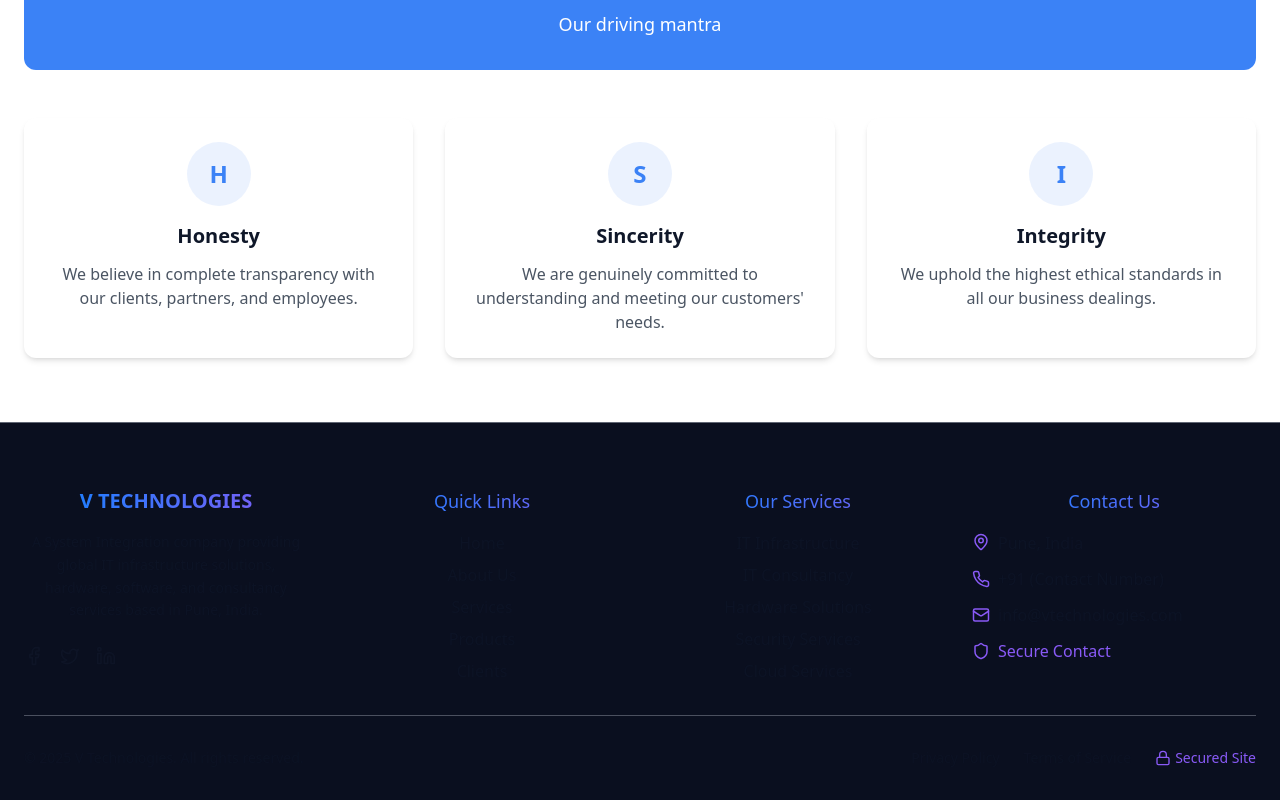
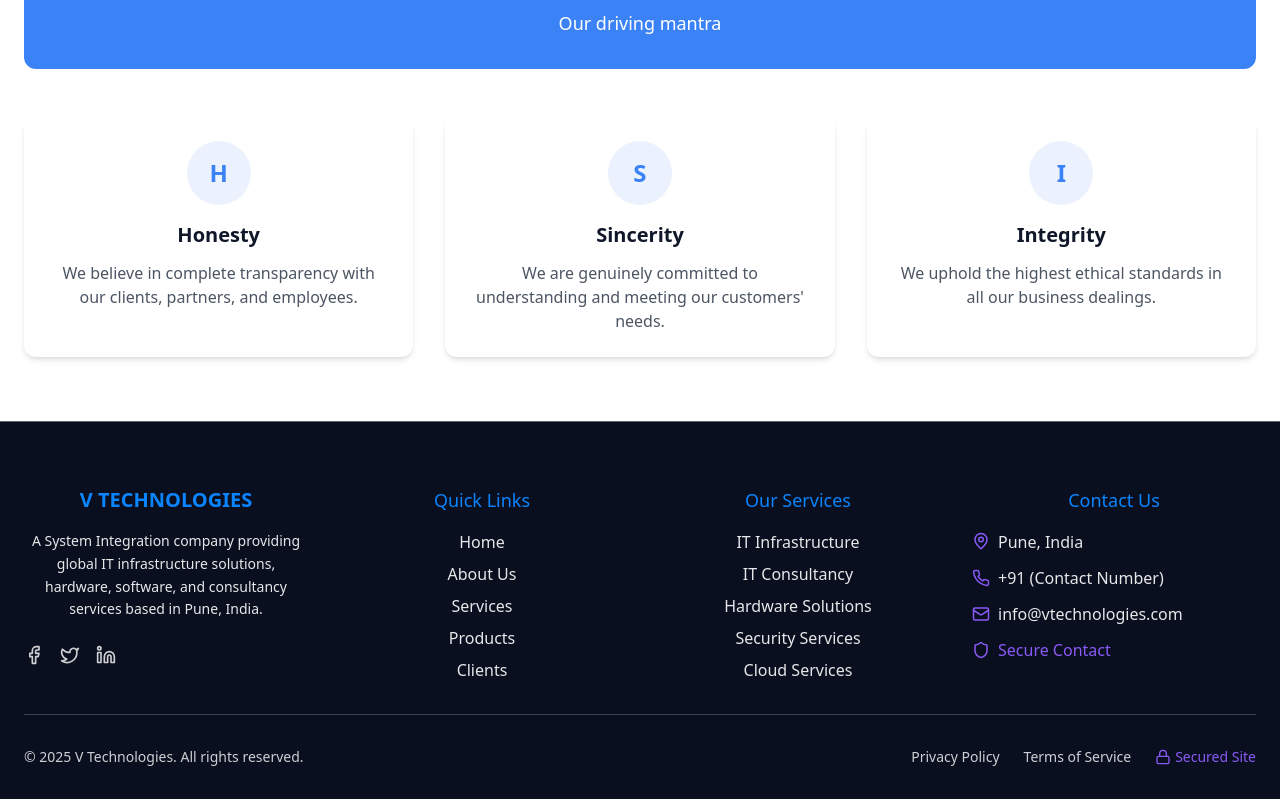
Before and after one commit to Aniket03g/secure-brand-boost-63, a React (Vite) app: page /about in a window 1280 px wide. Shown: the part 1863-2663 px from the top of the page. Built offline with nearby package versions, Linux system fonts and the light colour scheme.

Commit message:
Fix: Improve text readability, adjust image sizes, and navbar styling
- Improved text readability by adjusting text colors.
- Adjusted image sizes to fit card lengths, removing empty space.
- Modified navbar styling for better distinction from the website content.

```diff
--- a/src/components/Footer.tsx
+++ b/src/components/Footer.tsx
@@ -6,23 +6,23 @@ const Footer = () => {
   const currentYear = new Date().getFullYear();
 
   return (
-    <footer className="bg-[#0A0F1F] text-foreground/80 border-t border-border/40">
+    <footer className="bg-[#0A0F1F] text-white border-t border-border/40">
       <div className="container mx-auto pt-16 pb-8 px-4 md:px-6">
         <div className="grid grid-cols-1 md:grid-cols-2 lg:grid-cols-4 gap-8">
           {/* Company Info */}
           <div className="animate-fade-in">
-            <div className="gradient-text text-xl font-bold mb-4">V TECHNOLOGIES</div>
-            <p className="text-sm leading-relaxed opacity-80 mb-6">
+            <div className="text-primary text-xl font-bold mb-4">V TECHNOLOGIES</div>
+            <p className="text-sm leading-relaxed opacity-90 mb-6">
               A System Integration company providing global IT infrastructure solutions, hardware, software, and consultancy services based in Pune, India.
             </p>
             <div className="flex space-x-4 mt-4">
-              <a href="https://facebook.com" className="text-foreground/70 hover:text-accent transition-colors" aria-label="Facebook">
+              <a href="https://facebook.com" className="text-white/80 hover:text-accent transition-colors" aria-label="Facebook">
                 <Facebook size={20} />
               </a>
-              <a href="https://twitter.com" className="text-foreground/70 hover:text-accent transition-colors" aria-label="Twitter">
+              <a href="https://twitter.com" className="text-white/80 hover:text-accent transition-colors" aria-label="Twitter">
                 <Twitter size={20} />
               </a>
-              <a href="https://linkedin.com" className="text-foreground/70 hover:text-accent transition-colors" aria-label="LinkedIn">
+              <a href="https://linkedin.com" className="text-white/80 hover:text-accent transition-colors" aria-label="LinkedIn">
                 <Linkedin size={20} />
               </a>
             </div>
@@ -30,43 +30,43 @@ const Footer = () => {
 
           {/* Quick Links */}
           <div className="animate-fade-in animate-delay-200">
-            <h3 className="text-lg font-medium mb-4 gradient-text">Quick Links</h3>
+            <h3 className="text-lg font-medium mb-4 text-primary">Quick Links</h3>
             <ul className="space-y-2">
-              <li><Link to="/" className="opacity-80 hover:opacity-100 hover:text-accent transition-colors">Home</Link></li>
-              <li><Link to="/about" className="opacity-80 hover:opacity-100 hover:text-accent transition-colors">About Us</Link></li>
-              <li><Link to="/services" className="opacity-80 hover:opacity-100 hover:text-accent transition-colors">Services</Link></li>
-              <li><Link to="/products" className="opacity-80 hover:opacity-100 hover:text-accent transition-colors">Products</Link></li>
-              <li><Link to="/clients" className="opacity-80 hover:opacity-100 hover:text-accent transition-colors">Clients</Link></li>
+              <li><Link to="/" className="text-white/90 hover:text-primary transition-colors">Home</Link></li>
+              <li><Link to="/about" className="text-white/90 hover:text-primary transition-colors">About Us</Link></li>
+              <li><Link to="/services" className="text-white/90 hover:text-primary transition-colors">Services</Link></li>
+              <li><Link to="/products" className="text-white/90 hover:text-primary transition-colors">Products</Link></li>
+              <li><Link to="/clients" className="text-white/90 hover:text-primary transition-colors">Clients</Link></li>
             </ul>
           </div>
 
           {/* Services */}
           <div className="animate-fade-in animate-delay-300">
-            <h3 className="text-lg font-medium mb-4 gradient-text">Our Services</h3>
+            <h3 className="text-lg font-medium mb-4 text-primary">Our Services</h3>
             <ul className="space-y-2">
-              <li><Link to="/services/it-infrastructure" className="opacity-80 hover:opacity-100 hover:text-accent transition-colors">IT Infrastructure</Link></li>
-              <li><Link to="/services/it-consultancy" className="opacity-80 hover:opacity-100 hover:text-accent transition-colors">IT Consultancy</Link></li>
-              <li><Link to="/services/hardware-solutions" className="opacity-80 hover:opacity-100 hover:text-accent transition-colors">Hardware Solutions</Link></li>
-              <li><Link to="/services/security-services" className="opacity-80 hover:opacity-100 hover:text-accent transition-colors">Security Services</Link></li>
-              <li><Link to="/services/cloud-services" className="opacity-80 hover:opacity-100 hover:text-accent transition-colors">Cloud Services</Link></li>
+              <li><Link to="/services/it-infrastructure" className="text-white/90 hover:text-primary transition-colors">IT Infrastructure</Link></li>
+              <li><Link to="/services/it-consultancy" className="text-white/90 hover:text-primary transition-colors">IT Consultancy</Link></li>
+              <li><Link to="/services/hardware-solutions" className="text-white/90 hover:text-primary transition-colors">Hardware Solutions</Link></li>
+              <li><Link to="/services/security-services" className="text-white/90 hover:text-primary transition-colors">Security Services</Link></li>
+              <li><Link to="/services/cloud-services" className="text-white/90 hover:text-primary transition-colors">Cloud Services</Link></li>
             </ul>
           </div>
 
           {/* Contact */}
           <div className="animate-fade-in animate-delay-500">
-            <h3 className="text-lg font-medium mb-4 gradient-text">Contact Us</h3>
+            <h3 className="text-lg font-medium mb-4 text-primary">Contact Us</h3>
             <div className="space-y-3">
               <div className="flex items-start">
                 <MapPin size={18} className="mr-2 mt-0.5 flex-shrink-0 text-accent" />
-                <span className="opacity-80">Pune, India</span>
+                <span className="text-white/90">Pune, India</span>
               </div>
               <div className="flex items-center">
                 <Phone size={18} className="mr-2 flex-shrink-0 text-accent" />
-                <span className="opacity-80">+91 (Contact Number)</span>
+                <span className="text-white/90">+91 (Contact Number)</span>
               </div>
               <div className="flex items-center">
                 <Mail size={18} className="mr-2 flex-shrink-0 text-accent" />
-                <span className="opacity-80">info@vtechnologies.com</span>
+                <span className="text-white/90">info@vtechnologies.com</span>
               </div>
               <div className="flex items-center text-accent">
                 <Shield size={18} className="mr-2 flex-shrink-0" />
@@ -76,15 +76,15 @@ const Footer = () => {
           </div>
         </div>
 
-        <hr className="border-border/30 my-8" />
+        <hr className="border-gray-700 my-8" />
 
         <div className="flex flex-col md:flex-row justify-between items-center">
-          <div className="text-sm opacity-60 mb-4 md:mb-0">
+          <div className="text-sm text-white/80 mb-4 md:mb-0">
             © {currentYear} V Technologies. All rights reserved.
           </div>
           <div className="flex space-x-6 text-sm">
-            <Link to="/privacy-policy" className="opacity-60 hover:opacity-100 hover:text-accent transition-colors">Privacy Policy</Link>
-            <Link to="/terms" className="opacity-60 hover:opacity-100 hover:text-accent transition-colors">Terms of Service</Link>
+            <Link to="/privacy-policy" className="text-white/80 hover:text-primary transition-colors">Privacy Policy</Link>
+            <Link to="/terms" className="text-white/80 hover:text-primary transition-colors">Terms of Service</Link>
             <div className="flex items-center text-accent">
               <Lock size={16} className="mr-1" />
               <span>Secured Site</span>
--- a/src/components/TestimonialsSection.tsx
+++ b/src/components/TestimonialsSection.tsx
@@ -51,7 +51,7 @@ const TestimonialsSection = () => {
     <section className="py-16 bg-white">
       <div className="container mx-auto px-4 md:px-6">
         <div className="text-center mb-12">
-          <h2 className="text-3xl md:text-4xl font-bold gradient-text">What Our Clients Say</h2>
+          <h2 className="text-3xl md:text-4xl font-bold text-gray-800">What Our Clients Say</h2>
           <div className="w-24 h-1 bg-accent mx-auto mt-4 mb-6"></div>
           <p className="text-lg text-gray-700 max-w-3xl mx-auto">
             Hear from our satisfied clients about their experience working with V Technologies.
@@ -61,7 +61,7 @@ const TestimonialsSection = () => {
         <div className="relative max-w-4xl mx-auto">
           <div className="bg-gradient-to-br from-primary to-accent rounded-lg shadow-xl p-8 md:p-12 text-white">
             <div className="absolute top-6 left-6">
-              <Quote size={42} className="text-white opacity-20" />
+              <Quote size={42} className="text-white opacity-30" />
             </div>
 
             <div className="mb-6 relative z-10">
@@ -71,20 +71,20 @@ const TestimonialsSection = () => {
                   size={20}
                   className={`inline-block mr-1 ${
                     i < testimonials[currentIndex].rating
-                      ? 'text-yellow-400 fill-current'
+                      ? 'text-yellow-300 fill-current'
                       : 'text-white/40'
                   }`}
                 />
               ))}
             </div>
 
-            <p className="text-xl italic mb-8 relative z-10">
+            <p className="text-xl italic mb-8 relative z-10 font-medium">
               {testimonials[currentIndex].text}
             </p>
 
             <div className="relative z-10">
               <h4 className="font-semibold text-lg">{testimonials[currentIndex].author}</h4>
-              <p className="text-white/90">
+              <p className="text-white">
                 {testimonials[currentIndex].role}, {testimonials[currentIndex].company}
               </p>
             </div>
--- a/src/pages/Services.tsx
+++ b/src/pages/Services.tsx
@@ -6,7 +6,6 @@ import { Helmet } from "react-helmet";
 import { Link } from "react-router-dom";
 import { Server, Shield, Cpu, Users, Code, Cloud, ShoppingCart, Database } from "lucide-react";
 import { Card } from "@/components/ui/card";
-import { AspectRatio } from "@/components/ui/aspect-ratio";
 
 interface ServiceCardProps {
   title: string;
@@ -40,15 +39,12 @@ const ServiceCard: React.FC<ServiceCardProps> = ({ title, description, icon, lin
               </svg>
             </Link>
           </div>
-          <div className="relative">
-            <AspectRatio ratio={16/9} className="h-full">
-              <img
-                src={imagePath}
-                alt={title}
-                className="object-cover w-full h-full"
-              />
-            </AspectRatio>
-            <div className="absolute inset-0 bg-gradient-to-r from-black/30 to-transparent pointer-events-none" />
+          <div className="h-full">
+            <img
+              src={imagePath}
+              alt={title}
+              className="object-cover w-full h-full"
+            />
           </div>
         </div>
       </Card>
@@ -136,7 +132,7 @@ const Services = () => {
         <section className="bg-blue-50 text-gray-800 py-16">
           <div className="container mx-auto px-4 md:px-6">
             <div className="max-w-3xl mx-auto text-center">
-              <h1 className="text-4xl md:text-5xl font-bold mb-4 gradient-text animate-fade-in">Our Services</h1>
+              <h1 className="text-4xl md:text-5xl font-bold mb-4 text-gray-800 animate-fade-in">Our Services</h1>
               <p className="text-xl text-gray-700 animate-fade-in animate-delay-200">
                 Comprehensive IT solutions to help your business thrive in the digital era.
               </p>
@@ -168,7 +164,7 @@ const Services = () => {
           <div className="container mx-auto px-4 md:px-6">
             <div className="grid grid-cols-1 lg:grid-cols-2 gap-12 items-center">
               <div className="opacity-0 animate-slide-in-left animate-fill-both">
-                <h2 className="text-3xl font-bold gradient-text mb-6">Custom IT Solutions</h2>
+                <h2 className="text-3xl font-bold text-gray-800 mb-6">Custom IT Solutions</h2>
                 <p className="text-lg text-gray-700 mb-4">
                   Don't see exactly what you're looking for? We specialize in creating custom IT solutions tailored to your specific business requirements.
                 </p>
```
Also changed, not shown: src/components/CTASection.tsx (+31 -24 lines), src/components/Navbar.tsx (+24 -11 lines), src/components/ServicesSection.tsx (+9 -11 lines).
